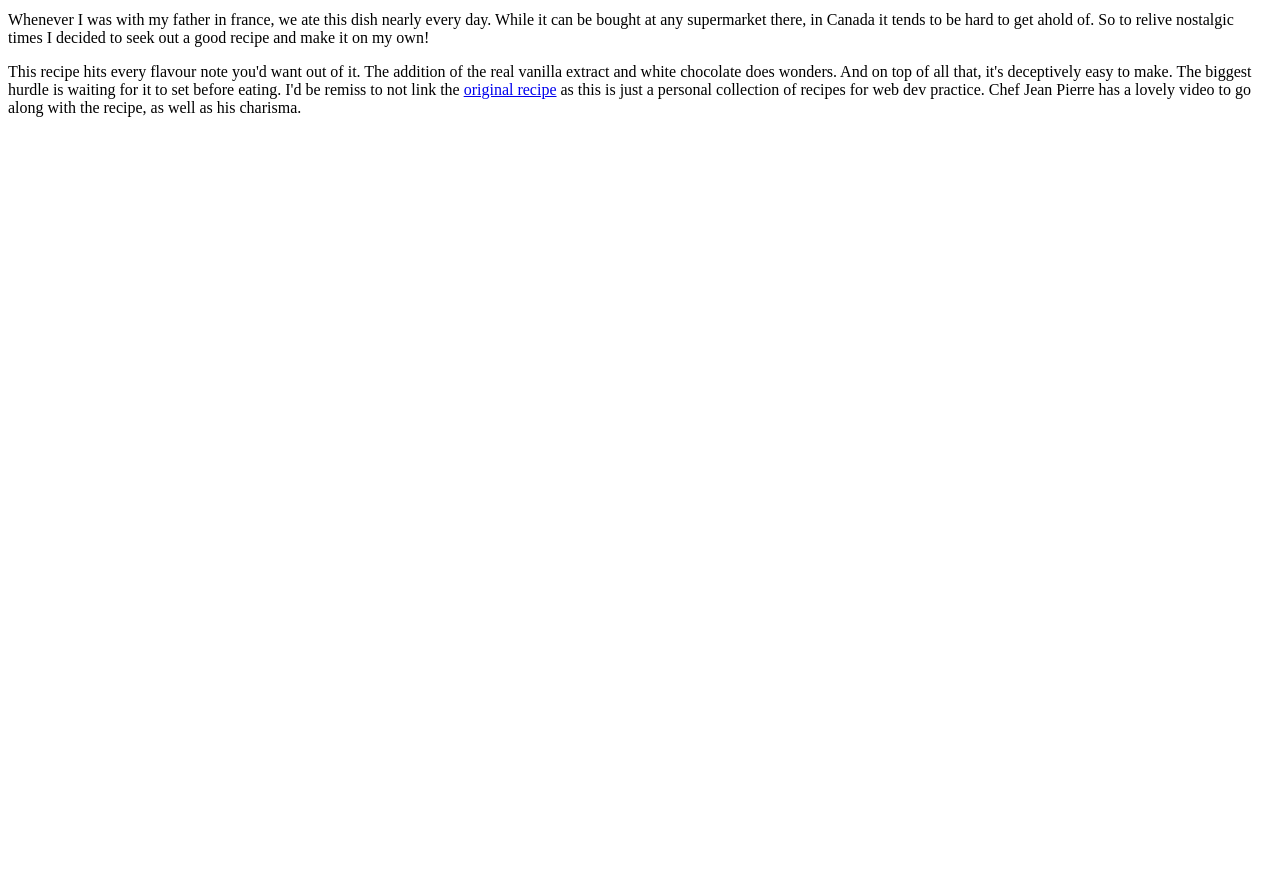
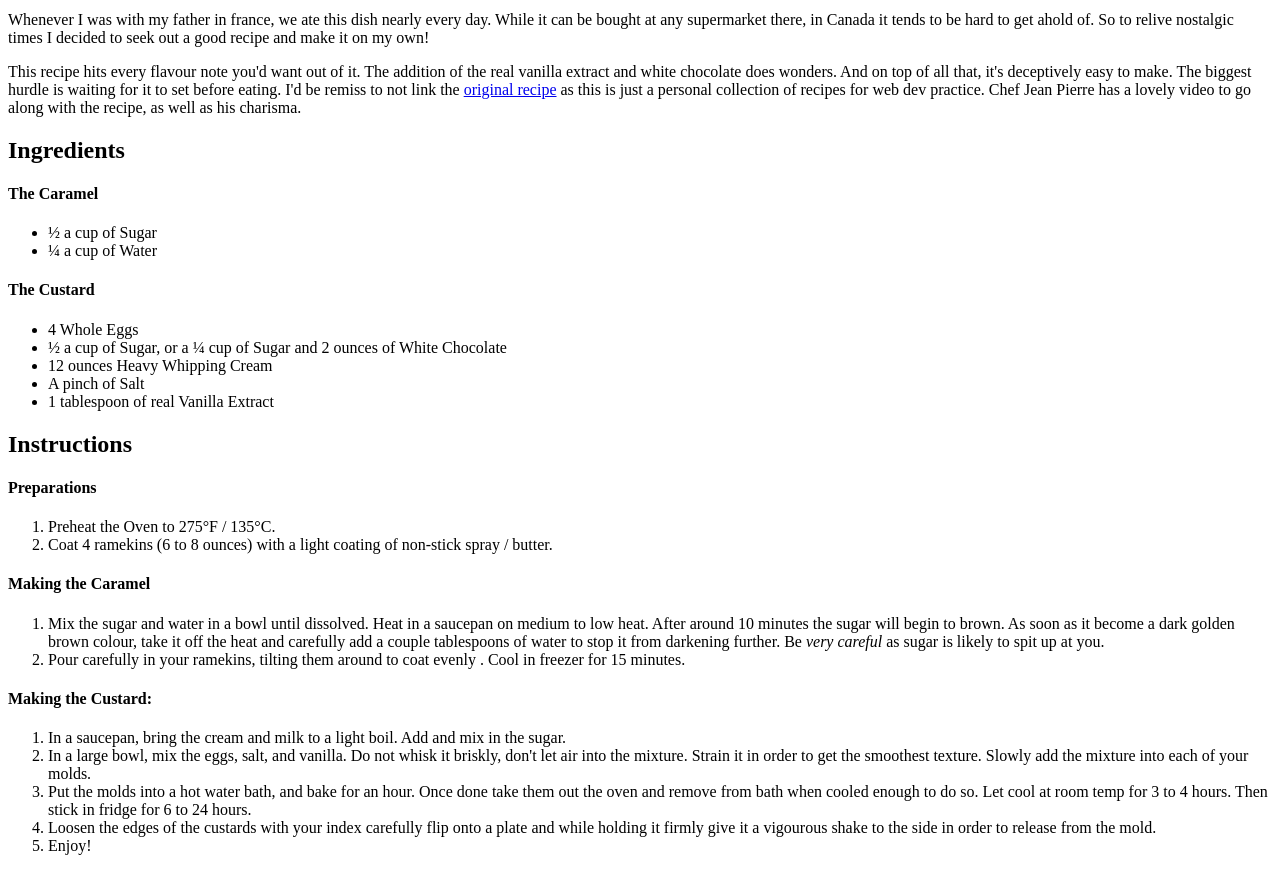
Before and after one commit to SolanFerguson/odin-recipes, a plain HTML site: page recipes/creme-caramel.html in a window 1280 px wide. Shown: the part 520-1391 px from the top of the page. Before the commit the page ends 800 px from the top, so only its background shows below. Drawn offline with Linux system fonts and the light colour scheme.

Commit message:
Add full instructions for "creme-caramel.html"
Complete the full recipe for the page and ensure that both the visible
text and html are formatted nicely for easy legibility.

```diff
--- a/recipes/creme-caramel.html
+++ b/recipes/creme-caramel.html
@@ -27,5 +27,62 @@
 	this is just a personal collection of recipes for web dev practice.
 	Chef Jean Pierre has a lovely video to go along with the recipe, as well
 	as his charisma.</p>
+
+	<h2>Ingredients</h2>
+
+	<h4>The Caramel</h4>
+	<ul>
+	  <li>&frac12; a cup of Sugar</li>
+	  <li>&frac14; a cup of Water</li>
+
+	</ul>
+
+	<h4>The Custard</h4>
+	<ul>
+	  <li>4 Whole Eggs</li>
+	  <li>&frac12; a cup of Sugar, or a &frac14; cup of Sugar and 2 ounces of
+	  White Chocolate</li>
+	  <li>12 ounces Heavy Whipping Cream</li>
+	  <li>A pinch of Salt</li>
+      <li>1 tablespoon of real Vanilla Extract</li>
+	</ul>
+
+	<h2>Instructions</h2>
+
+	<h4>Preparations</h4>
+	<ol>
+	  <li>Preheat the Oven to 275&deg;F / 135&deg;C.</li>
+	  <li>Coat 4 ramekins (6 to 8 ounces) with a light coating of non-stick
+	  spray / butter.</li>
+	</ol>
+
+	<h4>Making the Caramel</h4>
+	<ol>
+	  <li>Mix the sugar and water in a bowl until dissolved. Heat in a saucepan
+	  on medium to low heat. After around 10 minutes the sugar will begin to
+	  brown. As soon as it become a dark golden brown colour, take it off
+	  the heat and carefully add a couple tablespoons of water to stop it
+	  from darkening further. Be <em>very careful</em> as sugar is likely to
+	  spit up at you.</li>
+	  <li>Pour carefully in your ramekins, tilting them around to coat evenly
+	  . Cool in freezer for 15 minutes.</li>
+	</ol>
+
+	<h4>Making the Custard:</h4>
+	<ol>
+	  <li>In a saucepan, bring the cream and milk to a light boil.
+	  Add and mix in the sugar.</li>
+	  <li>In a large bowl, mix the eggs, salt, and vanilla. Do not whisk it
+	  briskly, don't let air into the mixture. Strain it in order to get the
+	  smoothest texture. Slowly add the mixture into each of your molds.</li>
+	  <li>Put the molds into a hot water bath, and bake for an hour.
+	  Once done take them out the oven and remove from bath when cooled
+	  enough to do so. Let cool at room temp for 3 to 4 hours. Then stick
+	  in fridge for 6 to 24 hours.</li>
+	  <li>Loosen the edges of the custards with your index carefully flip
+	  onto a plate and while holding it firmly give it a vigourous shake
+	  to the side in order to release from the mold.</li>
+	  <li>Enjoy!</li>
+	</ol>
   </body>
 </html>
```
